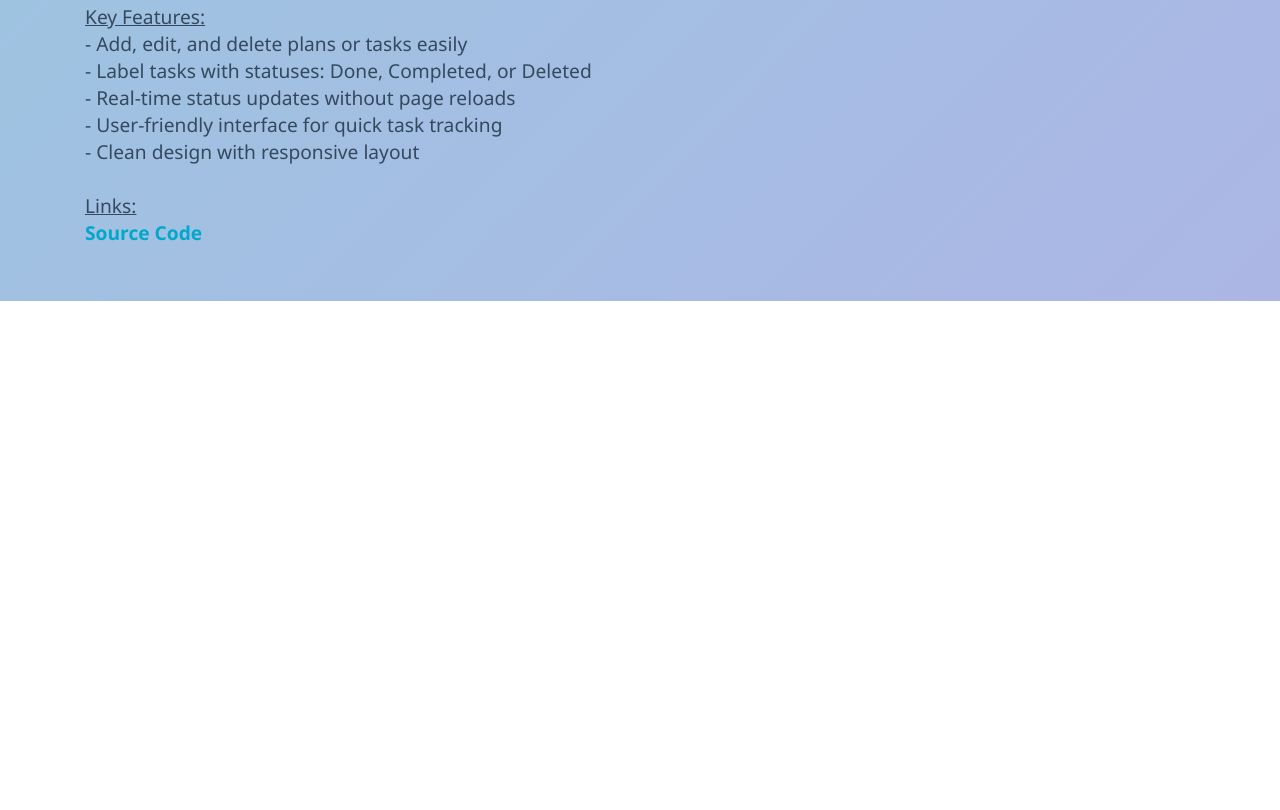
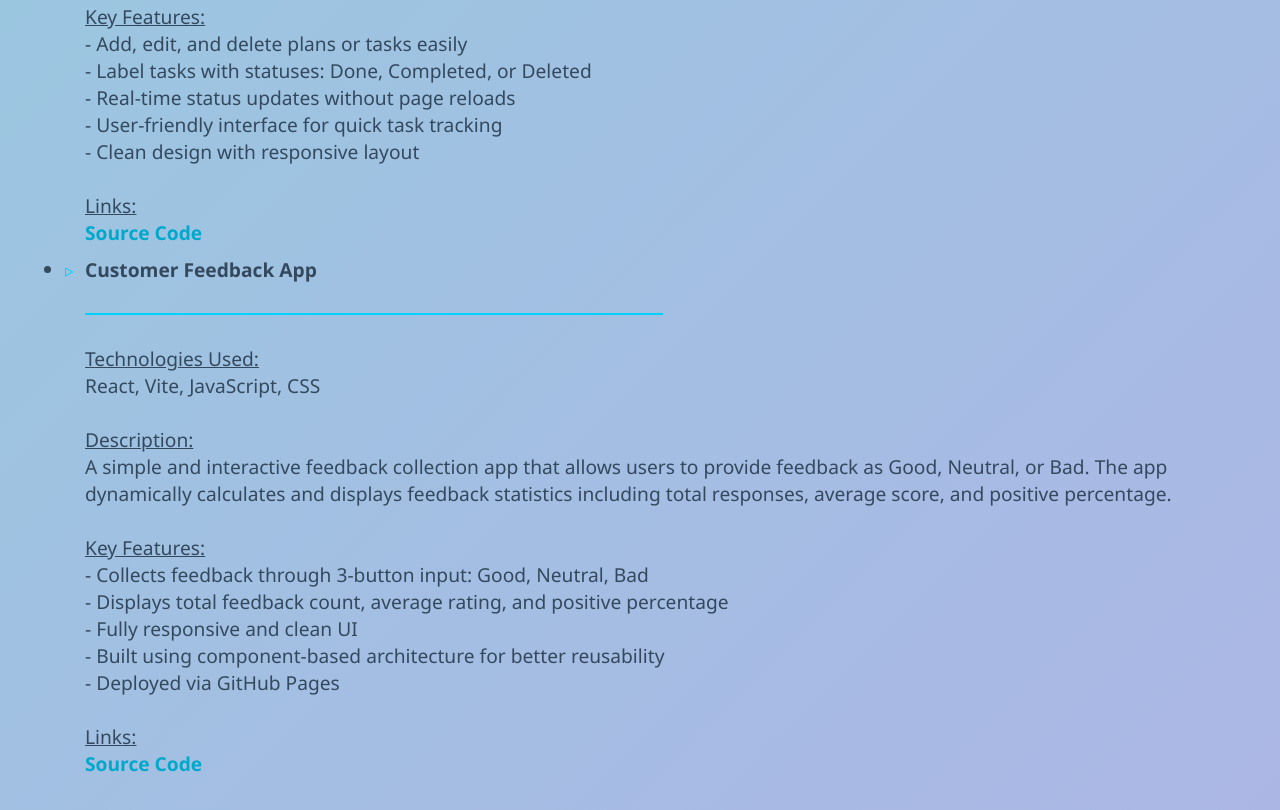
Before and after one commit to MAHIMA-0/my-portfolio, a plain HTML site: page projects.html in a window 1280 px wide. Shown: the part 4854-5664 px from the top of the page. Before the commit the page ends 5155 px from the top, so only its background shows below. Drawn offline with Linux system fonts and the light colour scheme.

Commit message:
Improved components and styling for Feedback App

```diff
--- a/projects.html
+++ b/projects.html
@@ -180,6 +180,30 @@
             <a href="https://github.com/MAHIMA-0/planmate.git" target="_blank">Source Code</a>
         </li>
 
+<li><b>Customer Feedback App</b><br><hr>
+    <u>Technologies Used:</u><br>
+    React, Vite, JavaScript, CSS<br><br>
+
+    <u>Description:</u><br>
+    A simple and interactive feedback collection app that allows users to provide feedback as Good, Neutral, or Bad. The app dynamically calculates and displays feedback statistics including total responses, average score, and positive percentage.<br><br>
+
+    <u>Key Features:</u><br>
+    - Collects feedback through 3-button input: Good, Neutral, Bad<br>
+    - Displays total feedback count, average rating, and positive percentage<br>
+    - Fully responsive and clean UI<br>
+    - Built using component-based architecture for better reusability<br>
+    - Deployed via GitHub Pages<br><br>
+
+    <u>Links:</u><br>
+    <a href="https://github.com/MAHIMA-0/CSF" target="_blank">Source Code</a>
+</li>
+
+
+
+
+
+
+
     </ul>
 
 </body>
```
